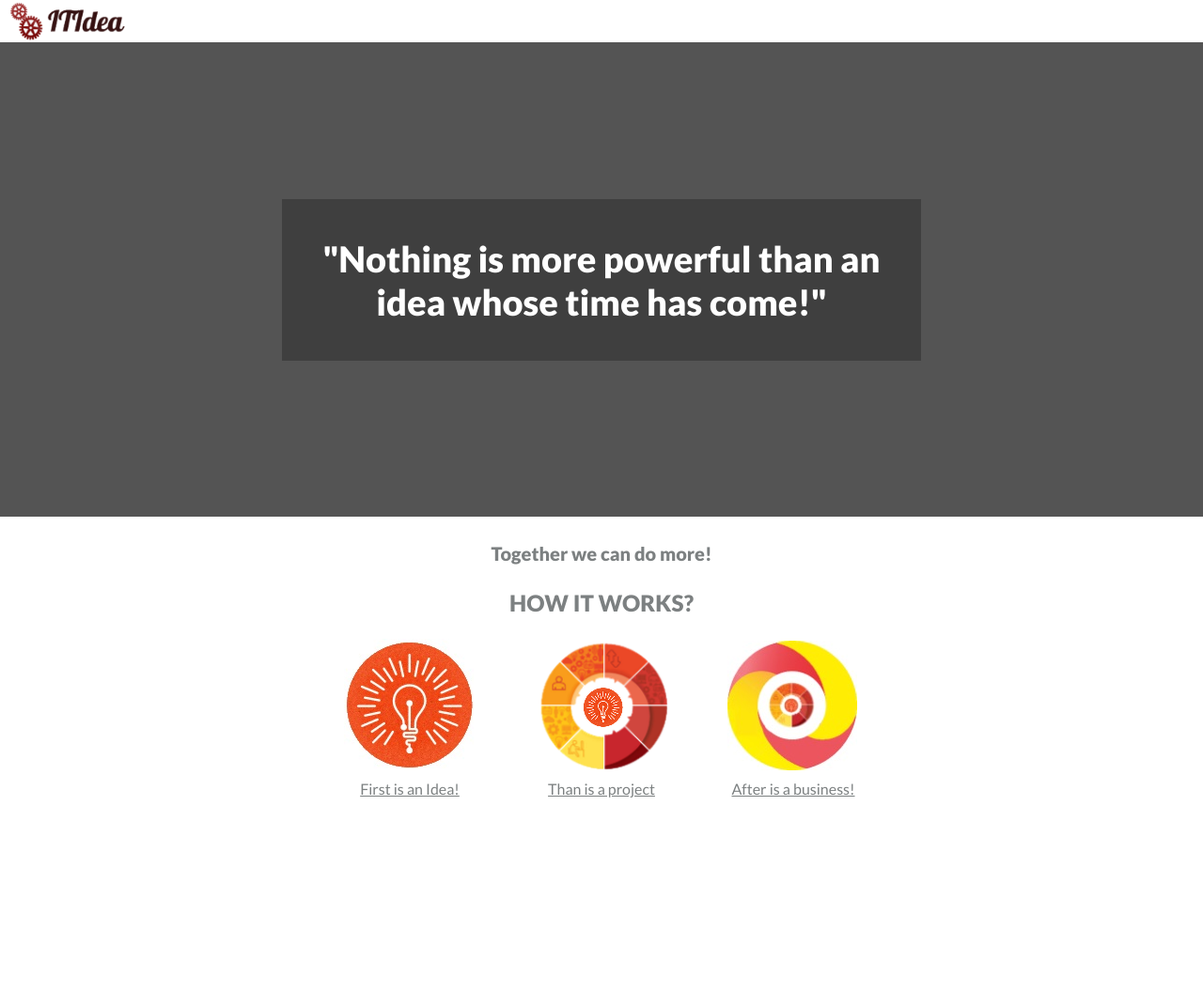
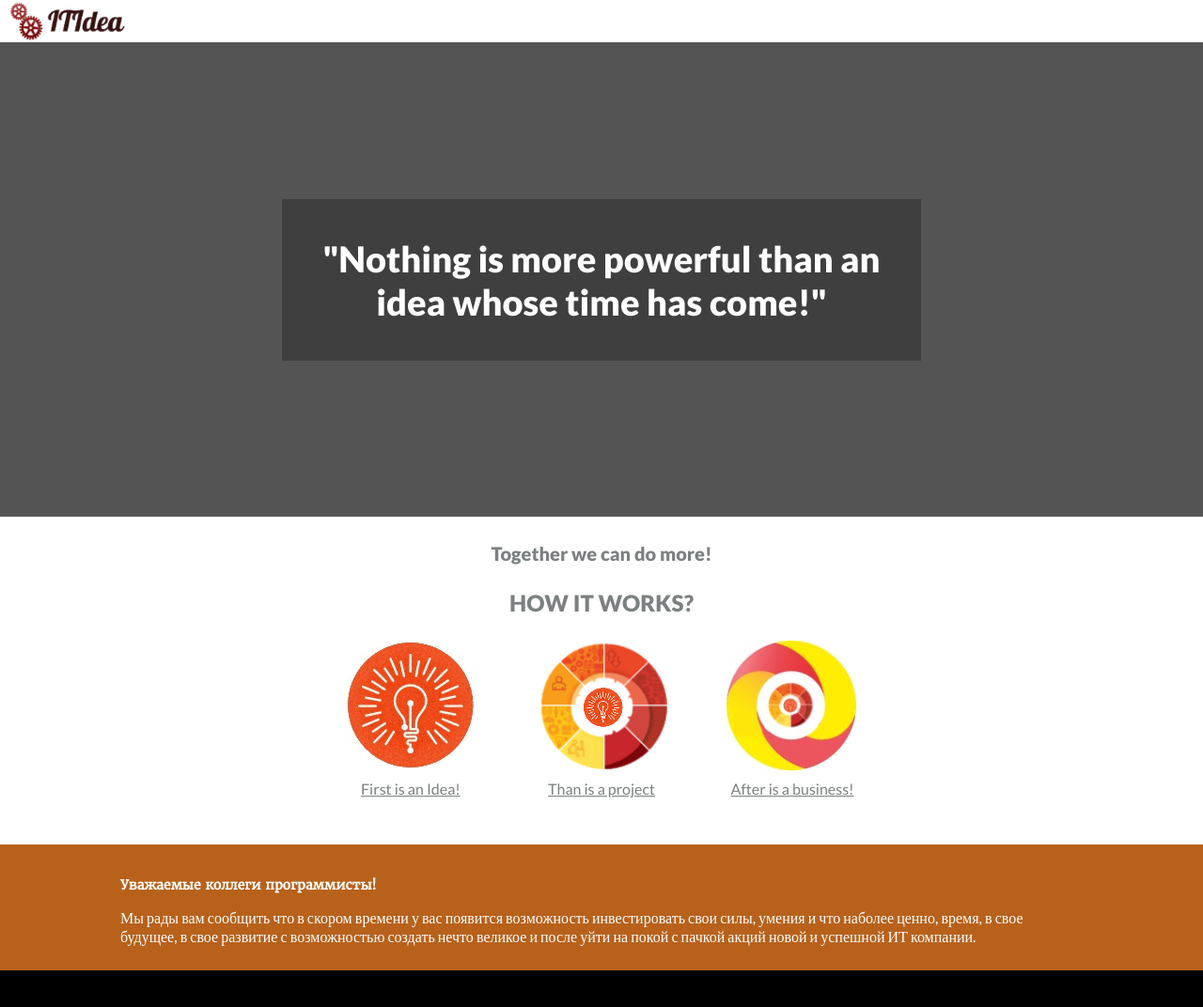
Before and after one commit to dvovna/ITIdea, a plain HTML site: page welcome.html in a window 1280 px wide. Shown: the whole page at 94% size. Before the commit the page ends 866 px from the top, so only its background shows below. Drawn offline with Linux system fonts and the light colour scheme.

Commit message:
description;

```diff
--- a/css/style.css
+++ b/css/style.css
@@ -1,21 +1,22 @@
-/*@font-face {*/
-    /*font-family: "MerriweatherRegular";*/
-    /*src: url("fonts/MerriweatherRegular/MerriweatherRegular.eot");*/
-    /*src: url("fonts/MerriweatherRegular/MerriweatherRegular.eot?#iefix")format("embedded-opentype"),*/
-    /*url("fonts/MerriweatherRegular/MerriweatherRegular.woff") format("woff"),*/
-    /*url("fonts/MerriweatherRegular/MerriweatherRegular.ttf") format("truetype");*/
-    /*font-style: normal;*/
-    /*font-weight: normal;*/
-/*}*/
-
 @charset "UTF-8";
 @import url("font-awesome.min.css");
 @import url("http://fonts.googleapis.com/css?family=Lato:300,400,900");
+
+@font-face {
+    font-family: "MerriweatherRegular";
+    src: url("../fonts/MerriweatherRegular/MerriweatherRegular.eot");
+    src: url("../fonts/MerriweatherRegular/MerriweatherRegular.eot?#iefix")format("embedded-opentype"),
+    url("../fonts/MerriweatherRegular/MerriweatherRegular.woff") format("woff"),
+    url("../fonts/MerriweatherRegular/MerriweatherRegular.ttf") format("truetype");
+    font-style: normal;
+    font-weight: normal;
+}
 
 body {
     margin: 0;
     position: relative;
     min-width: 1024px;
+    font-family: 'Lato', serif;
 }
 
 header {
@@ -35,12 +36,6 @@ header a.main-logo {
     border-radius: 10000px;
     width: 150px;
     height: 45px;
-}
-
-section.content {
-    position: absolute;
-    left: 0;
-    right: 0;
 }
 
 section.main-background {
@@ -63,7 +58,7 @@ h1.main-title {
     width: 600px;
 }
 
-h3, h4, h5, a {
+h3, h4, h5, a, p {
     color: rgb(124, 128, 129);
     font-family: 'Lato', serif;;
 }
@@ -87,6 +82,7 @@ ul.icons-list {
     display: block;
     text-align: center;
     padding: 0;
+    margin-bottom: 50px;
     list-style: none;
     width: 100%;
 }
@@ -115,3 +111,34 @@ ul.icons-list li a.business-icon {
     background: url("../images/business-icon.jpg") 30px 2px no-repeat;
 }
 /*</icons-list>*/
+
+/*test-section*/
+.text-section {
+    display: block;
+    /*background-color: rgba(151, 152, 150, 0.07);*/
+    background-color: #b8611b;
+    /*background-color: #645862;*/
+    color: white;
+    clear: both;
+    padding: 10px 10%;
+    width: 80%;
+}
+
+.text-section p {
+    color: white;
+}
+
+.text-title {
+    font-family: 'MerriweatherRegular', arial;
+    font-size: 14px;
+    margin-bottom: 5px;
+    color: white;
+}
+
+/*footer*/
+footer {
+    display: block;
+    background-color: black;
+    height: 80px;
+    width: 100%;
+}
--- a/welcome.html
+++ b/welcome.html
@@ -32,6 +32,15 @@
             <a class="business-icon" href="#business">After is a business!</a>
         </li>
     </ul>
+
+    <section class="text-section">
+        <h5 class="text-title">Уважаемые коллеги программисты!</h5>
+        <p>
+            Мы рады вам сообщить что в скором времени у вас появится возможность инвестировать свои силы,
+            умения и что наболее ценно, время, в свое будущее, в свое развитие с возможностью создать нечто великое и
+            после уйти на покой с пачкой акций новой и успешной ИТ компании. <br/>
+        </p>
+    </section>
 </section>
 
 <footer></footer>
```
